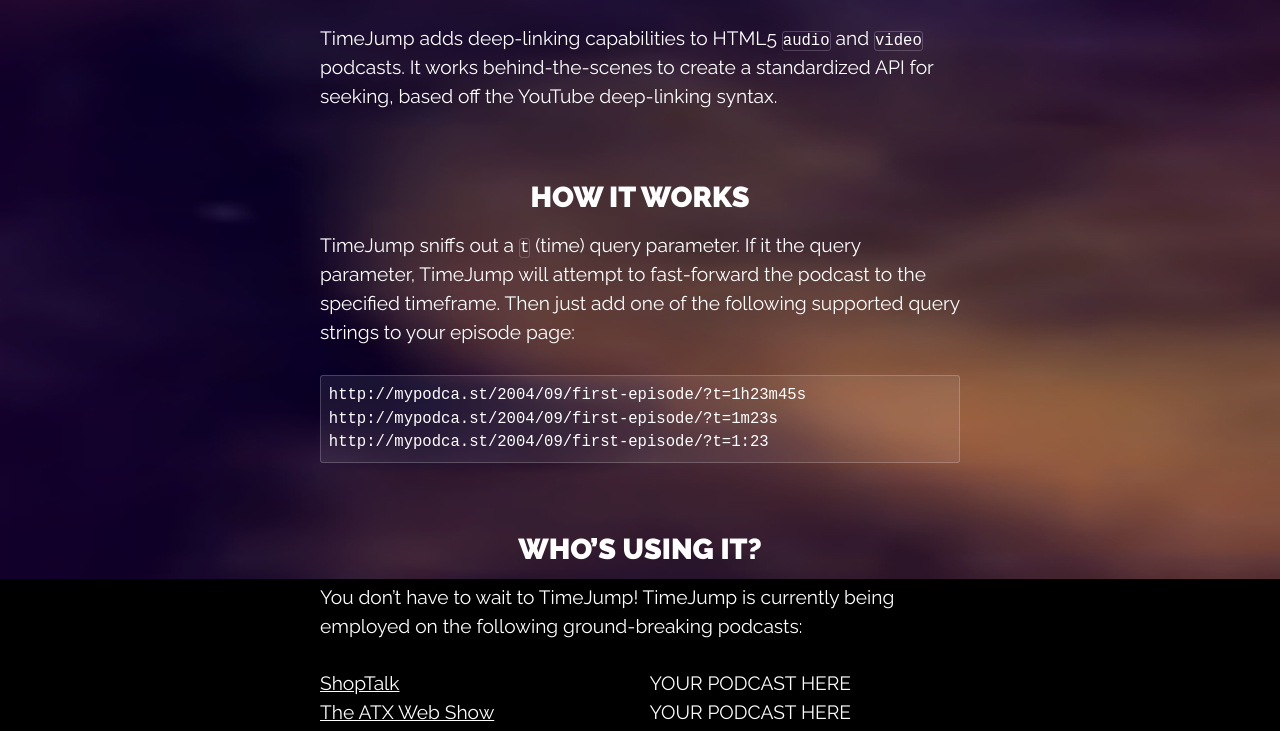
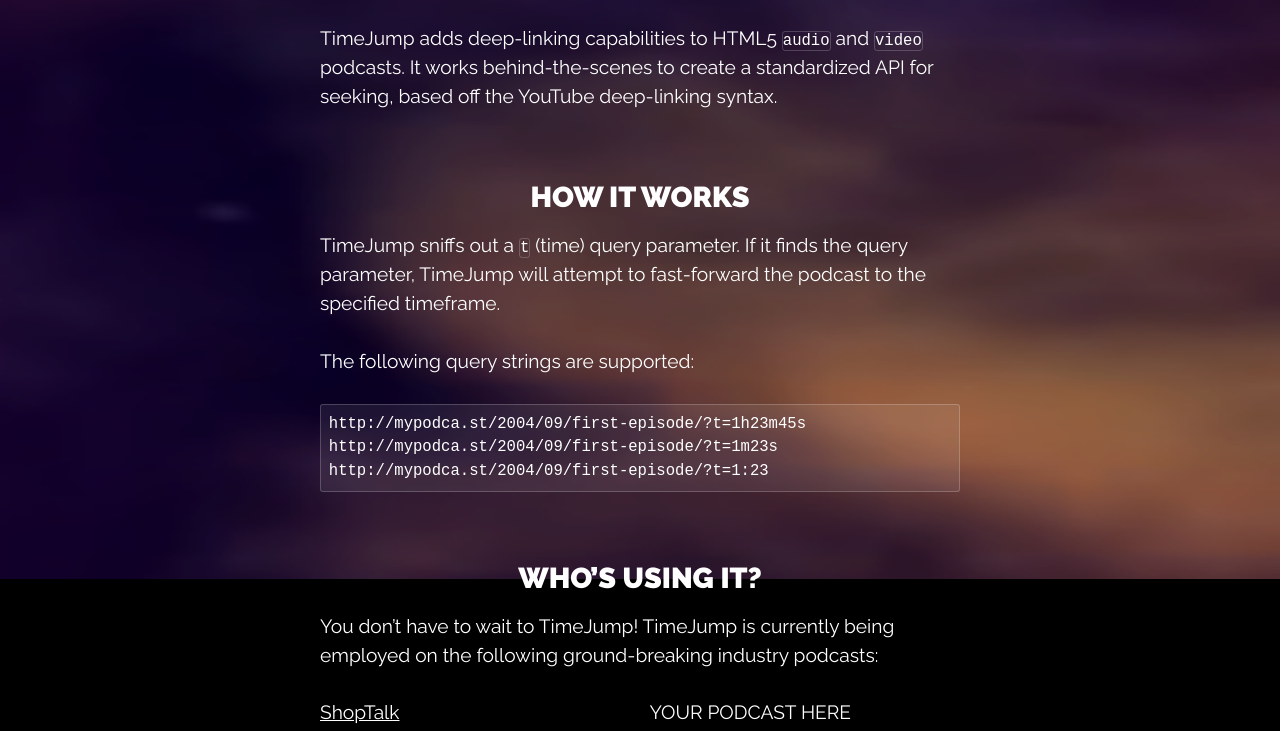
Before and after one commit to davatron5000/TimeJump, a plain HTML site: page index.html in a window 1280 px wide. Shown: the part 221-952 px from the top of the page. Drawn offline with nearby package versions, Linux system fonts and the light colour scheme; animation ran at ten frames a second.

Commit message:
Text fixes

```diff
--- a/index.html
+++ b/index.html
@@ -153,14 +153,16 @@
         </section>
         <section>
             <h2>How it works</h2>
-            <p>TimeJump sniffs out a <code>t</code> (time) query parameter. If it the query parameter, TimeJump will attempt to fast-forward the podcast to the specified timeframe. Then just add one of the following supported query strings to your episode page:</p>
+            <p>TimeJump sniffs out a <code>t</code> (time) query parameter. If it finds the query parameter, TimeJump will attempt to fast-forward the podcast to the specified timeframe.</p>
+
+            <p>The following query strings are supported:</p>
             <pre><code>http://mypodca.st/2004/09/first-episode/?t=1h23m45s
 http://mypodca.st/2004/09/first-episode/?t=1m23s
 http://mypodca.st/2004/09/first-episode/?t=1:23</code></pre>
         </section>
         <section>
             <h2>Who’s using it?</h2>
-            <p>You don’t have to wait to TimeJump! TimeJump is currently being employed on the following ground-breaking podcasts:</p>
+            <p>You don’t have to wait to TimeJump! TimeJump is currently being employed on the following ground-breaking industry podcasts:</p>
             <ul>
                 <li><a href="http://shoptalkshow.com">ShopTalk</a></li>
                 <li><a href="http://atxwebshow.com">The ATX Web Show</a></li>
```
